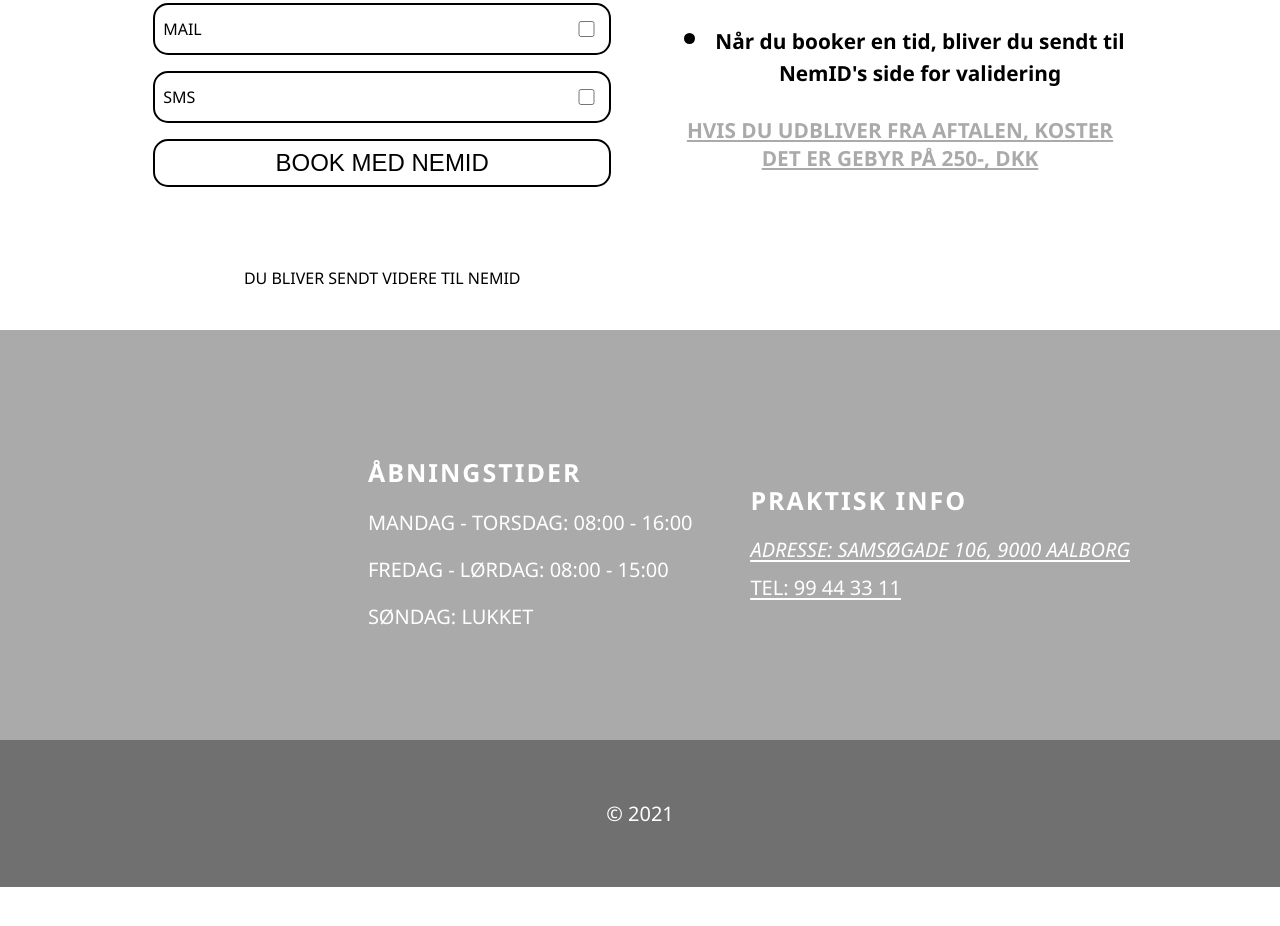
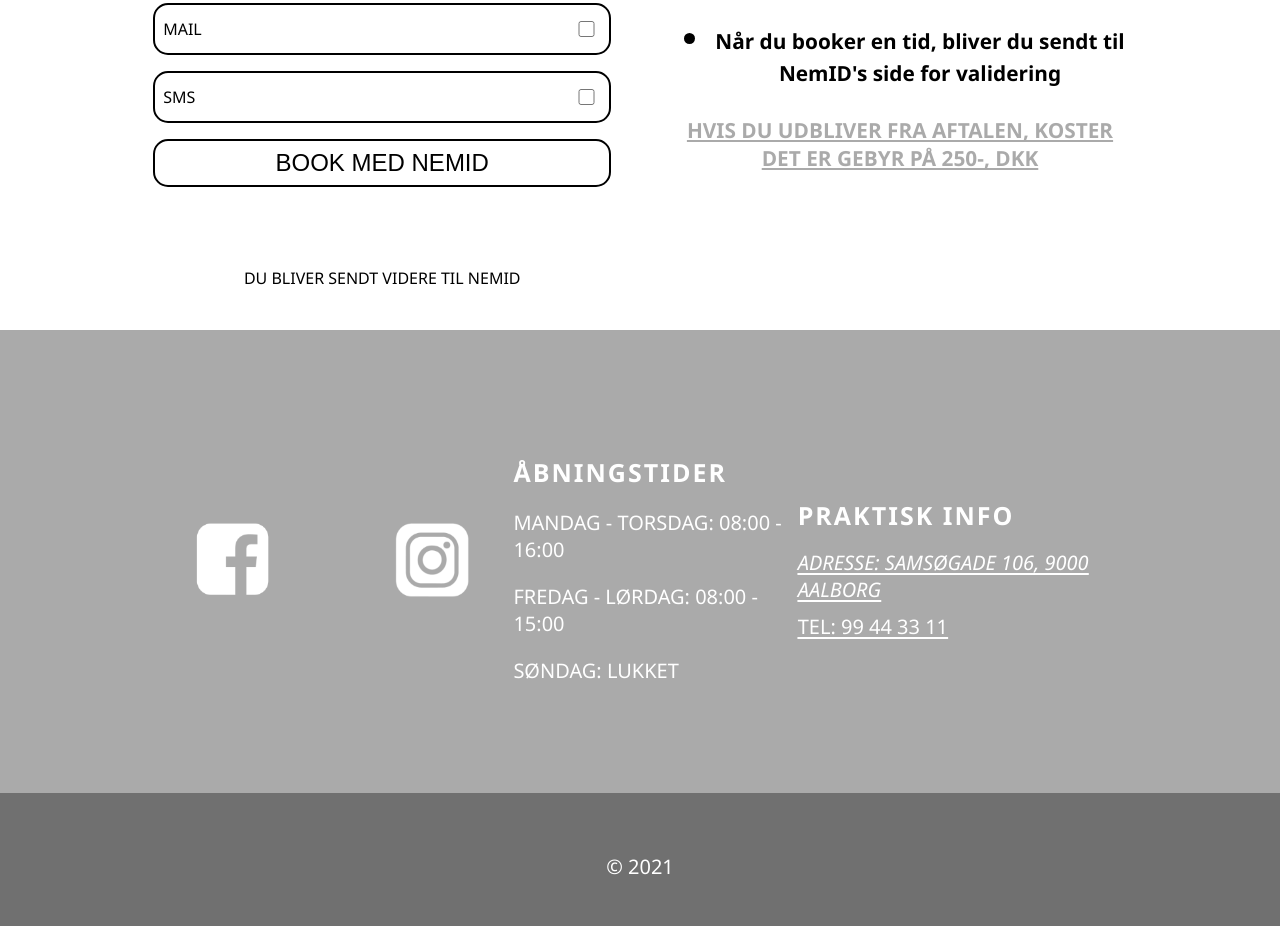
Before and after one commit to mikk7021/Tandlaege-opgave, a plain HTML site: page index.html in a window 1280 px wide. Shown: the part 858-1784 px from the top of the page. Before the commit the page ends 1745 px from the top, so only its background shows below. Drawn offline with Linux system fonts and the light colour scheme; the site is published under a folder, as on GitHub Pages, so addresses that start at the root find nothing.

Commit message:
fixed path for footer logos with ./assets/images

```diff
--- a/index.html
+++ b/index.html
@@ -299,13 +299,13 @@
 		  <div id="socialMediaIcons">
 			<figure>
 			  <a target="_blank" href="https://www.facebook.com/%22%3E">
-				<img src="/assets/images/facebook.png" alt="">
+				<img src="./assets/images/facebook.png" alt="">
 			</a>
 			</figure>
 
 			<figure>
 			  <a target="_blank" href="https://www.instagram.com/%22%3E">
-				<img src="/assets/images/Instagram.png" alt="">
+				<img src="./assets/images/Instagram.png" alt="">
 			</a>
 			</figure>
 		  </div>
```
